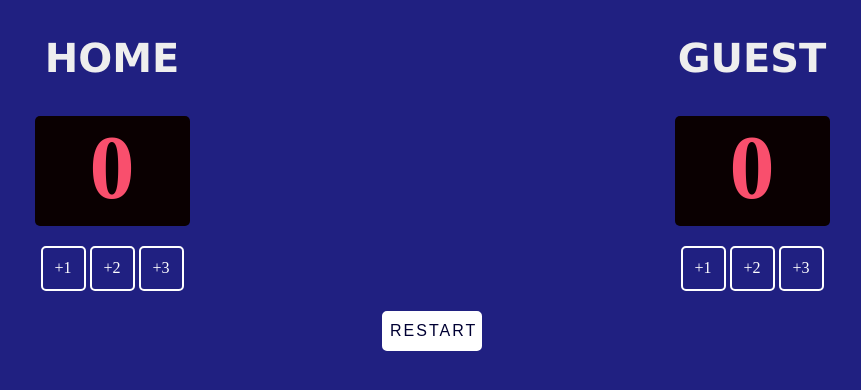
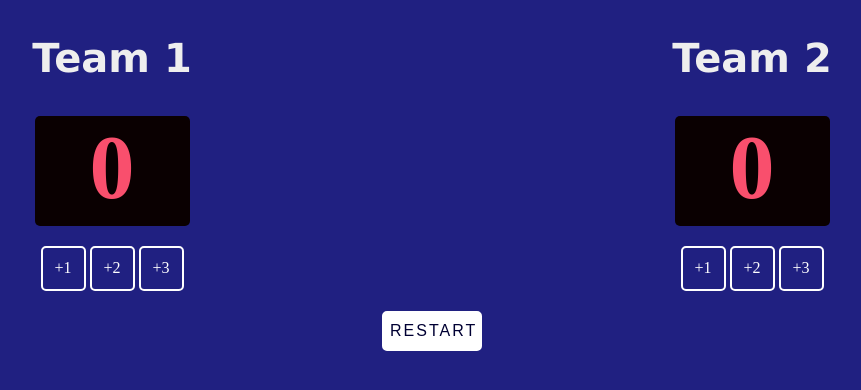
Before and after one commit to hardikpatel-dev/Basket-Ball-ScoreBoard, a plain HTML site: page index.html in a window 1280 px wide. Shown: the whole page, without its empty margins (208-1069 px from the left). Drawn offline with nearby package versions, Linux system fonts and the light colour scheme.

Commit message:
Updated score header both home and guest to team 1 and team 2

```diff
--- a/index.html
+++ b/index.html
@@ -6,14 +6,16 @@
     <body>
         <div class="container">
             <div>
-                <h3>HOME</h3>
+                <!-- home-score -->
+                <h3>Team 1</h3>
                 <h2 id="home-score">0</h2>
                 <button id="home-score-increase-1" onclick="increaseHomeScoreOne()">+1</button>
                 <button id="home-score-increase-2" onclick="increaseHomeScoreTwo()">+2</button>
                 <button id="home-score-increase-3" onclick="increaseHomeScoreThree()">+3</button>
             </div>
             <div>
-                <h3>GUEST</h3>
+                <!-- guest-score -->
+                <h3>Team 2</h3>
                 <h2 id="guest-score">0</h2>
                 <button id="home-score-increase-1" onclick="increaseGuestScoreOne()">+1</button>
                 <button id="home-score-increase-2" onclick="increaseGuestScoreTwo()">+2</button>
```
